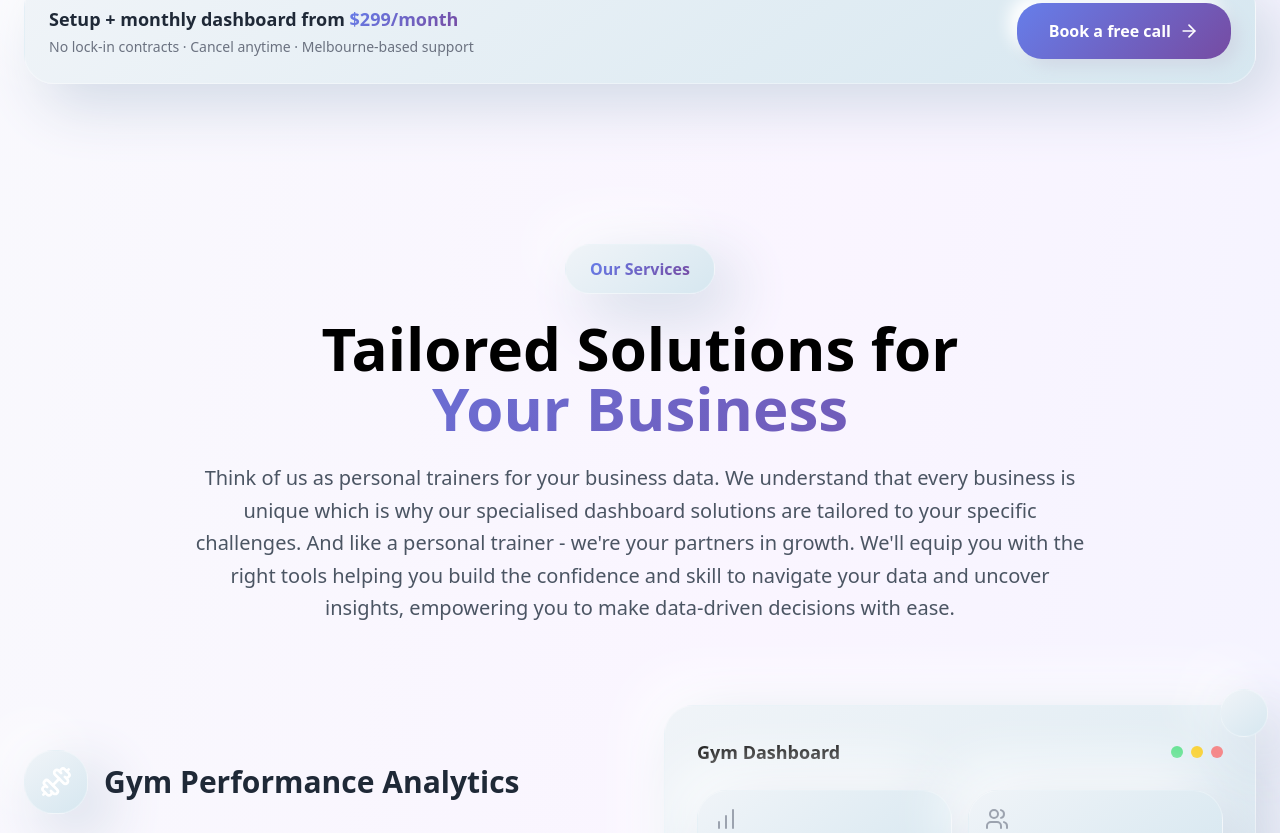
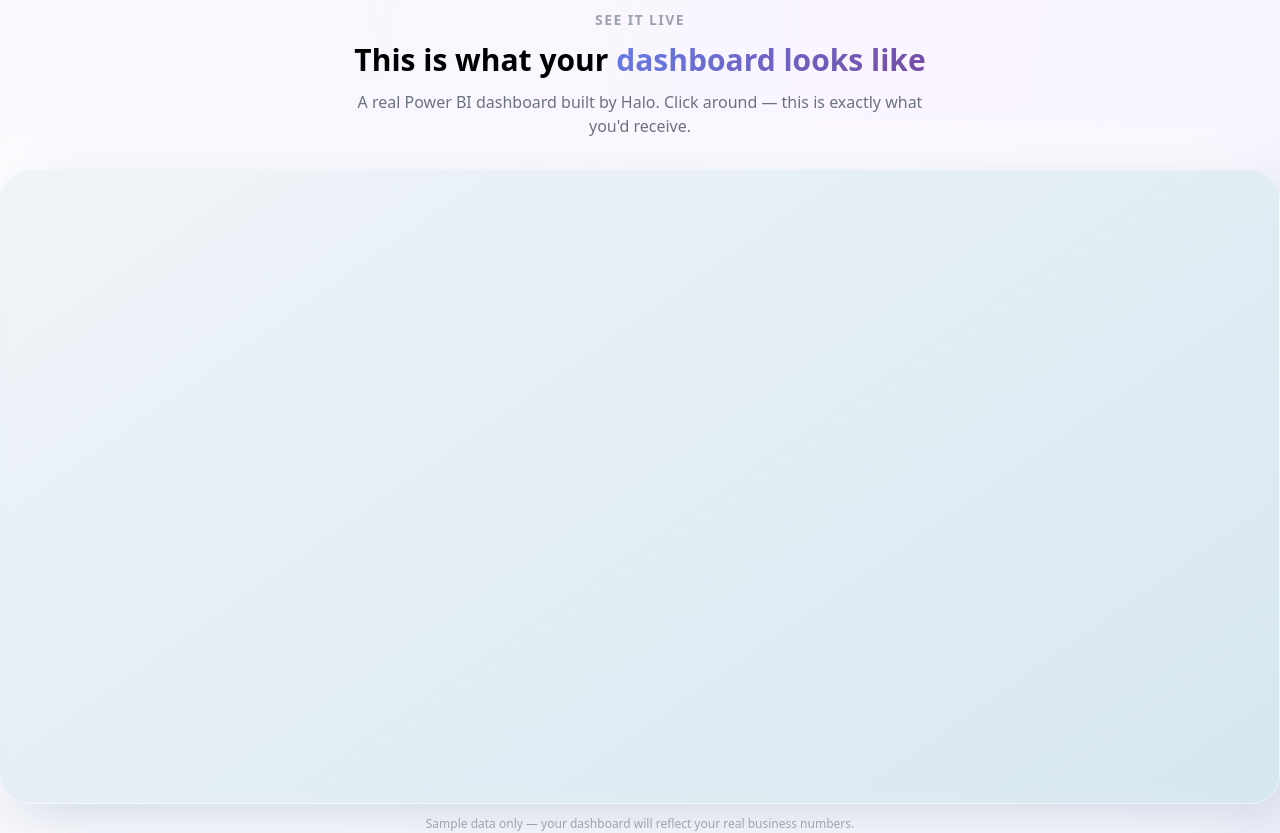
Before and after one commit to HaloJuan/Halo-Site, a Next.js app: page / in a window 1280 px wide. Shown: the part 2207-3040 px from the top of the page. Built offline with nearby package versions, Linux system fonts and the light colour scheme.

Commit message:
Added pbix report

```diff
--- a/app/components/HeroSection.js
+++ b/app/components/HeroSection.js
@@ -371,6 +371,36 @@ export default function HeroSection() {
         </div>
       </section>
 
+       {/* ── DASHBOARD EMBED — sits between industry cards and pricing ── */}
+  <div className="mt-16">
+    <div className="text-center mb-8">
+      <p className="text-sm font-semibold tracking-widest text-gray-400 uppercase mb-3">See it live</p>
+      <h2 className="text-3xl font-bold">
+        This is what your
+        <span className="text-gradient"> dashboard looks like</span>
+      </h2>
+      <p className="text-gray-500 mt-3 text-base max-w-xl mx-auto">
+        A real Power BI dashboard built by Halo. Click around — this is exactly what you'd receive.
+      </p>
+    </div>
+
+    <div className="clay-card p-4 overflow-hidden">
+      <iframe
+        title="Halo Dashboard Demo"
+        src="YOUR_POWER_BI_PUBLISH_TO_WEB_URL"
+        width="100%"
+        height="600"
+        frameBorder="0"
+        allowFullScreen
+        className="rounded-xl w-full"
+      />
+    </div>
+
+    <p className="text-center text-xs text-gray-400 mt-3">
+      Sample data only — your dashboard will reflect your real business numbers.
+    </p>
+  </div>
+
       {/* ── NEW: PRICING ANCHOR STRIP ── */}
       <section className="max-w-7xl mx-auto px-6 py-8 pb-16">
         <div className="clay-card p-6 flex flex-col sm:flex-row items-center justify-between gap-6">
```
